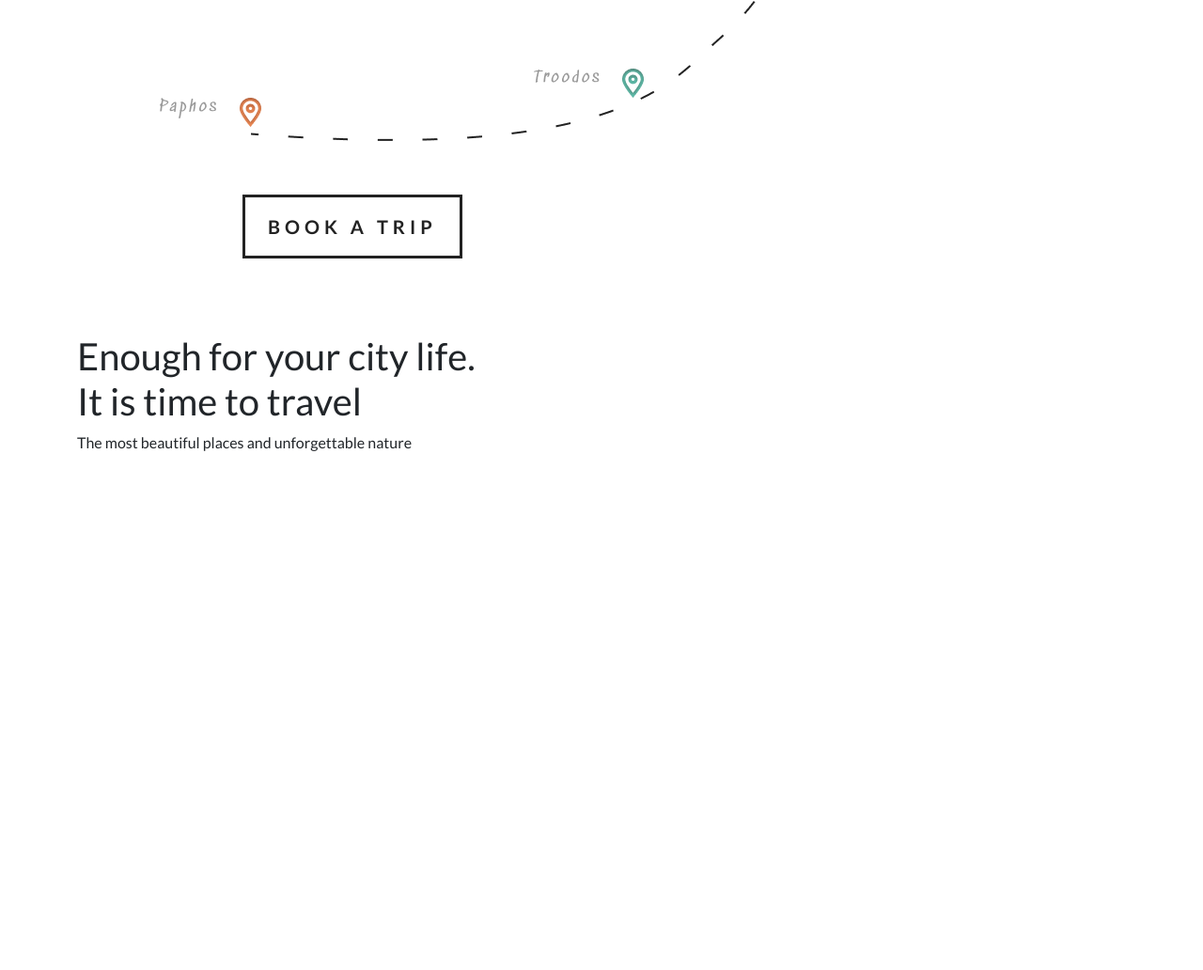
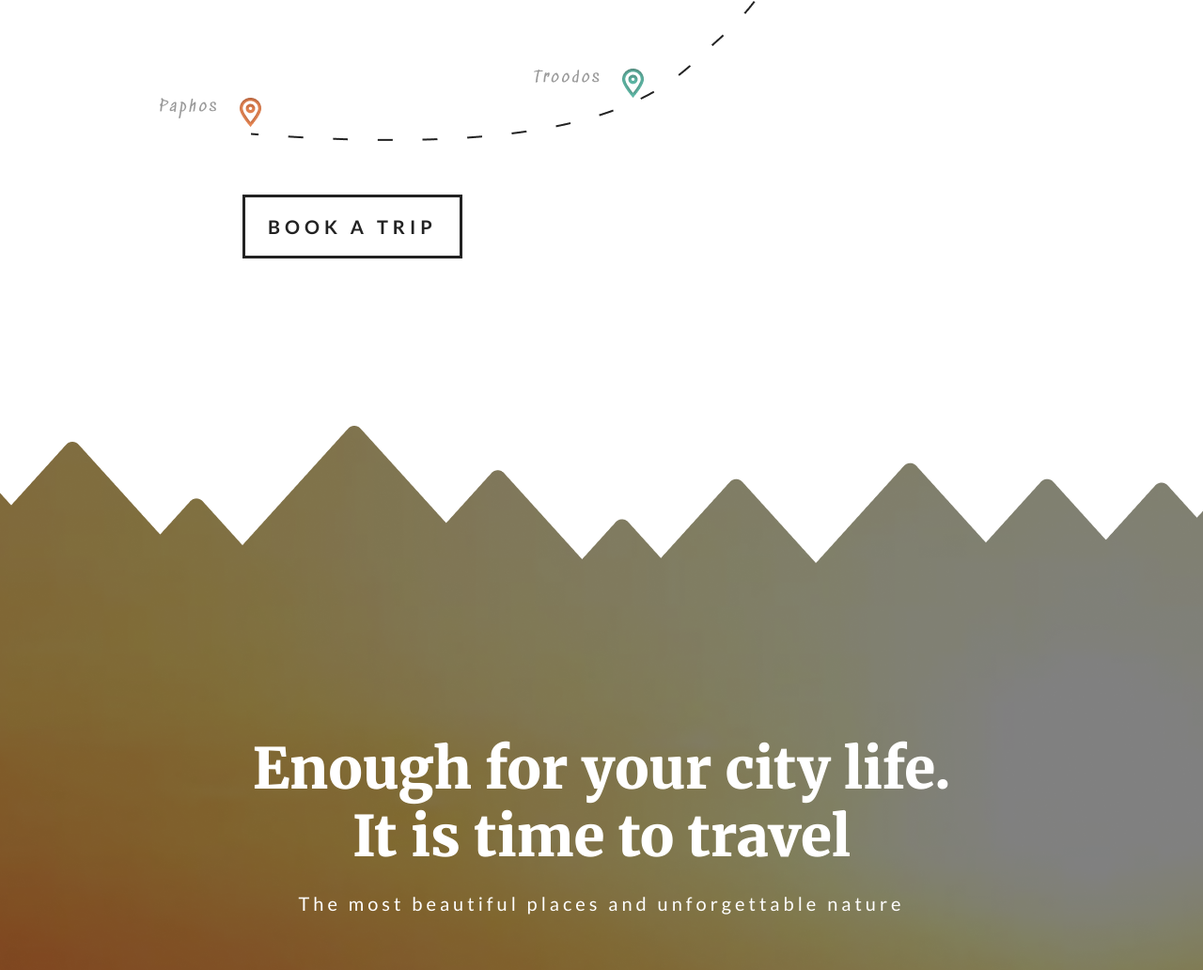
Before and after one commit to lip24W/taveling-in-Kipr, a plain HTML site: page index.html in a window 1280 px wide. Shown: the part 1608-2640 px from the top of the page at 94% size. Before the commit the page ends 2235 px from the top, so only its background shows below. Drawn offline with nearby package versions, Linux system fonts and the light colour scheme; a web font is replaced by a local one.

Commit message:
3 блок life css

```diff
--- a/css/style.css
+++ b/css/style.css
@@ -178,3 +178,37 @@ body{
         margin-top: 130px;
         margin-left: 160px;
     }
+
+    .life{
+    background-image: url(../img/Mask\ group\ \(1\).png);
+    background-repeat: no-repeat;
+    background-position:center;
+    margin-top: 1px;
+}
+.life h1{
+    font-family: 'Merriweather';
+    color: #FFFFFF;
+    font-weight: 900;
+    font-size: 60px;
+    padding-top: 426px;
+    text-align: center;
+}
+.life p{
+    font-family: 'Lato';
+    color: #FFFFFF;
+    font-weight: 400;
+    font-size: 20px;
+    margin-top: 20px;
+    text-align: center;
+    letter-spacing: 4px;
+}
+.life .play{
+    display: flex;
+    justify-content: center;
+    margin-top: 151px;
+}
+.life .imgs{
+    display: flex;
+    justify-content: space-between;
+    margin-top: 180px;
+}
--- a/index.html
+++ b/index.html
@@ -88,7 +88,7 @@
         <div class="container">
             <h1 id="adven">Enough for your city life. <br> It is time to travel</h1>
             <p>The most beautiful places and unforgettable nature</p>
-            <div class="play"><img src="./img/Button Play.png" alt=""></div>
+            <div class="play"><img src="./img/btn_play.png" alt=""></div>
             <div class="imgs">
                 <div class="img"><img class="img1" src="./img/Advantage.png" alt=""></div>
                 <div class="img"><img class="img2" src="./img/Component 3.png" alt=""></div>
@@ -104,5 +104,5 @@
 
 
 </body>
-<h2></h2>
+
 </html>
```
Also changed, not shown: img/btn_play.png (added).
